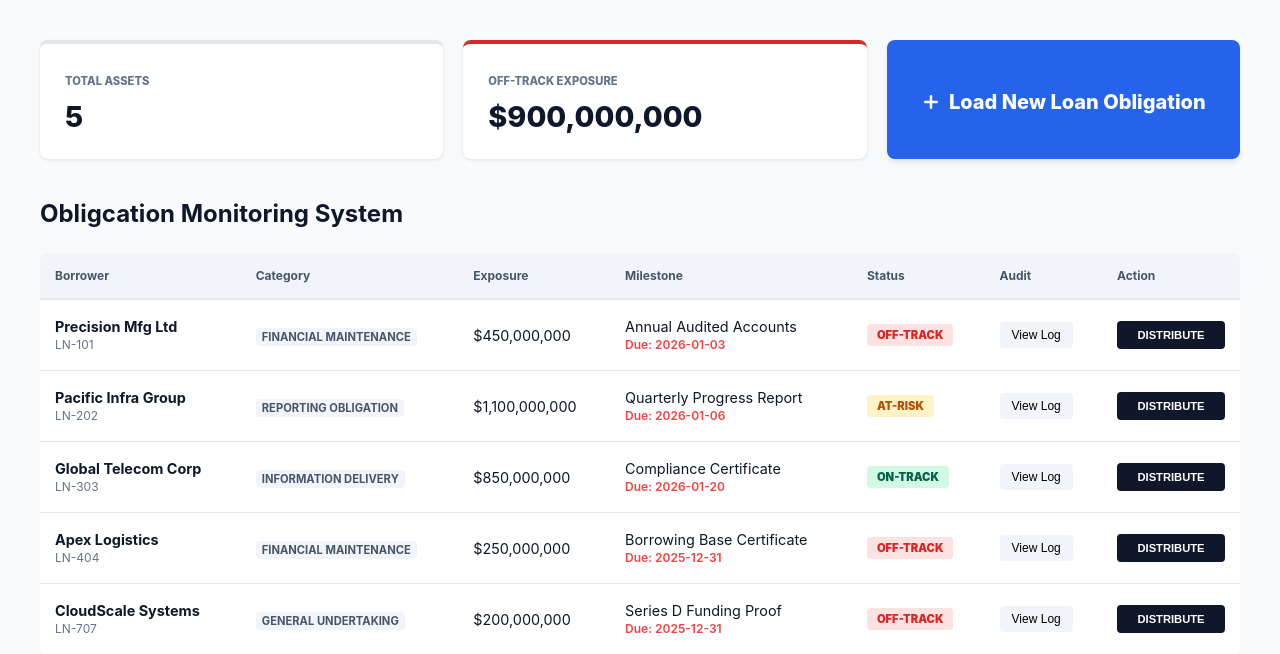
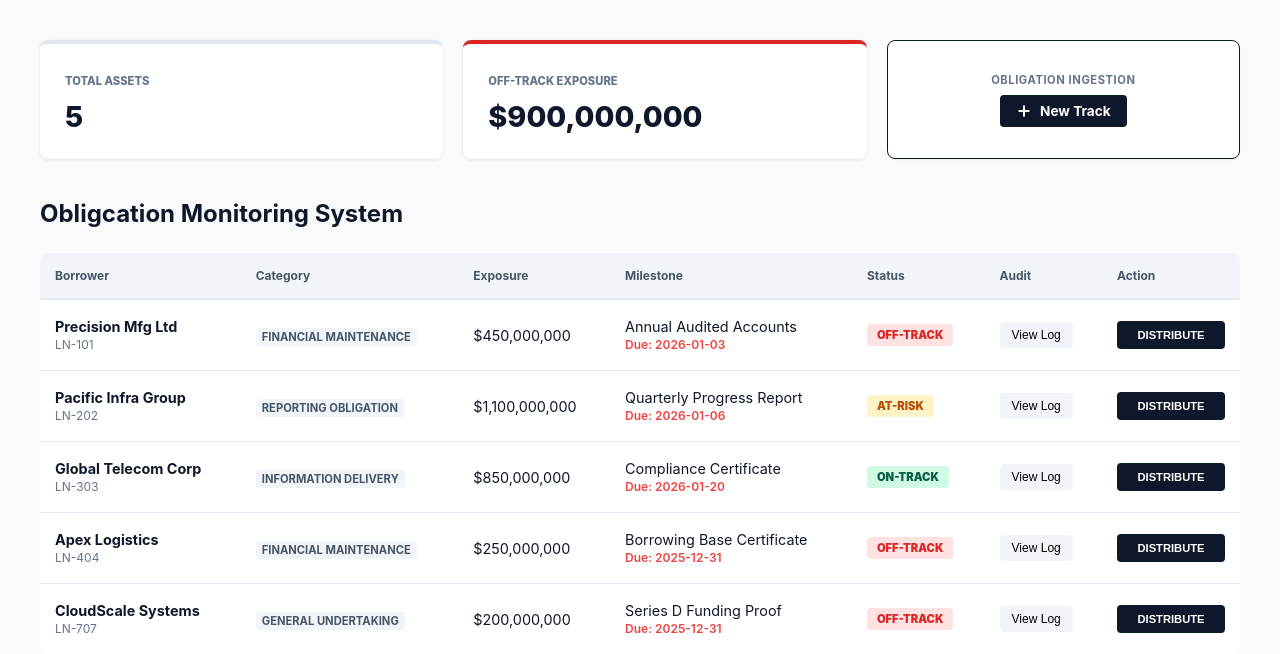
Before and after one commit to edimaudo/Tralo, a Flask app: page /dashboard in a window 1280 px wide. Shown: the part 50-704 px from the top of the page. Run offline with Flask 3, Linux system fonts and the light colour scheme.

Commit message:
Refactor loan obligation link styling and structure
Updated the appearance and functionality of the loan obligation section.

```diff
--- a/templates/app.html
+++ b/templates/app.html
@@ -65,15 +65,15 @@
                 <span class="stat-val">${{ crit_val }}</span>
             </div>
 
-             <a href="{{ url_for('reader') }}" style="text-decoration: none; flex: 1; display: flex;">
-                <div style="flex: 1; background: var(--accent); color: white; padding: 20px; border-radius: 8px; display: flex; flex-direction: column; justify-content: center; align-items: center; transition: transform 0.2s, box-shadow 0.2s; cursor: pointer; box-shadow: 0 4px 6px -1px rgba(0, 0, 0, 0.1);"
-                     onmouseover="this.style.transform='translateY(-2px)'; this.style.boxShadow='0 10px 15px -3px rgba(0, 0, 0, 0.2)';"
-                     onmouseout="this.style.transform='translateY(0)'; this.style.boxShadow='0 4px 6px -1px rgba(0, 0, 0, 0.1)';" >
-                    <label style="color: rgba(255,255,255,0.8); font-size: 0.7rem; font-weight: 700; text-transform: uppercase; letter-spacing: 0.05em; margin-bottom: 4px;"></label>
-                    <span style="font-size: 1.25rem; font-weight: 800; display: flex; align-items: center; gap: 8px;">
-                        <svg xmlns="http://www.w3.org/2000/svg" width="20" height="20" viewBox="0 0 24 24" fill="none" stroke="currentColor" stroke-width="3" stroke-linecap="round" stroke-linejoin="round"><line x1="12" y1="5" x2="12" y2="19"></line><line x1="5" y1="12" x2="19" y2="12"></line></svg>
-                        Load New Loan Obligation
-                    </span>
+        <a href="{{ url_for('reader') }}" style="text-decoration: none; flex: 1; display: flex;">
+                <div style="flex: 1; background: white; border: 1px solid var(--navy); border-radius: 8px; display: flex; flex-direction: column; justify-content: center; align-items: center; transition: all 0.2s; cursor: pointer; box-shadow: 0 1px 2px rgba(0,0,0,0.05);"
+                     onmouseover="this.style.background='#f8fafc'; this.style.borderColor='var(--accent)';"
+                     onmouseout="this.style.background='white'; this.style.borderColor='var(--navy)';" >
+                    <label style="color: #64748b; font-size: 0.7rem; font-weight: 700; text-transform: uppercase; letter-spacing: 0.05em; margin-bottom: 8px;">Obligation Ingestion</label>
+                    <div style="background: var(--navy); color: white; padding: 8px 16px; border-radius: 4px; font-size: 0.85rem; font-weight: 700; display: flex; align-items: center; gap: 8px;">
+                        <svg xmlns="http://www.w3.org/2000/svg" width="16" height="16" viewBox="0 0 24 24" fill="none" stroke="currentColor" stroke-width="3" stroke-linecap="round" stroke-linejoin="round"><line x1="12" y1="5" x2="12" y2="19"></line><line x1="5" y1="12" x2="19" y2="12"></line></svg>
+                        New Track
+                    </div>
                 </div>
             </a>
         </div>
```
